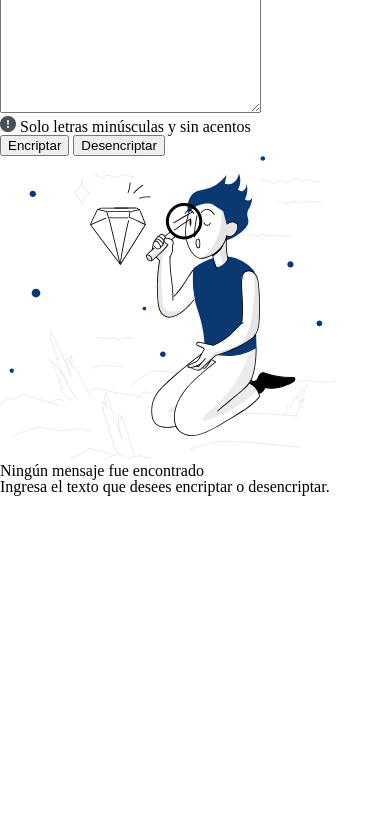
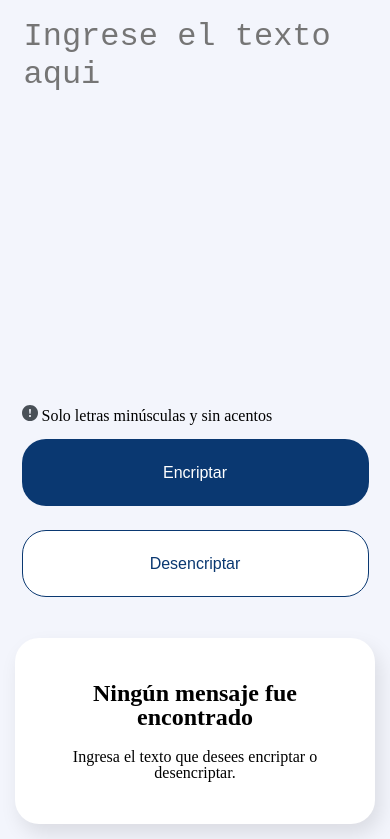
Before and after one commit to IvanCS719/1d-encriptador-de-texto, a plain HTML site: page index.html in a window 390 px wide. Shown: the part 94-933 px from the top of the page. Before the commit the page ends 844 px from the top, so only its background shows below. Drawn offline with Linux system fonts and the light colour scheme.

Commit message:
Aplicando estilos de responsive para móviles

```diff
--- a/style.css
+++ b/style.css
@@ -149,21 +149,31 @@
     display: none;
 }
 
-
-/* Resposive Tablet */
-@media screen and (min-width: 768px) {
+body {
+    background-color: #F3F5FC;
+}
 
 .header {
-        padding: 60px 32px 28px 32px;
+    padding: 30px 15px 14px 15px;
 }
 
 .main {
-        padding: 32px;
+    display: flex;
+    flex-direction: column;
+    align-items: center;
+    padding: 15px;
+}
+
+.contenedor-input {
+    display: flex;
+    flex-direction: column;
+    align-items: center;
+    gap: 15px
 }
 
 .idInputTexto {
-        height: 670px;
-        width: 688px;
+    height: 370px;
+    width: 343px;
     resize: none;
     outline: none;
     border: none;
@@ -173,6 +183,7 @@
     background-color: transparent;
 }
 
+
 .mensaje-advertencia {
     width: 100%;
     text-align: left;
@@ -181,6 +192,7 @@
 .contenedor-input-botones {
     width: 100%;
     display: flex;
+    flex-direction: column;
     gap: 24px;
 }
 
@@ -208,14 +220,14 @@
 
 .contenedor-output {
     width: 100%;
-        min-height: 133px;
+    min-height: 186px;
     background-color: #ffffff;
     box-shadow: 5px 10px 20px 0px rgba(0, 0, 0, 0.1);
     display: flex;
     justify-content: center;
     align-items: center;
     border-radius: 24px;
-        margin-top: 48px;
+    margin-top: 41px;
 }
 
 .contenedor-output-TextoNoEncontrado {
@@ -225,17 +237,20 @@
     text-align: center;
 }
 
-
 .titulo-textoNoEncontrado {
     font-size: 24px;
     font-weight: 700;
-        padding: 25px 25px 0 25px;
+    padding: 0 57px;
 }
 
 .mensaje-textoNoEncontrado {
     font-size: 16px;
     font-weight: 400;
-        padding: 25px 25px 0 25px;
+    padding: 0 57px;
+}
+
+.img-textoNoEncontrado {
+    display: none;
 }
 
 .contenedor-output-TextoResultado {
@@ -267,11 +282,33 @@
     margin: 0px 25px 25px 25px;
 }
 
-    .img-textoNoEncontrado {
+.display {
     display: none;
 }
 
-    .display {
-        display: none;
+/* Resposive Tablet */
+@media screen and (min-width: 768px) {
+
+    .header {
+        padding: 60px 32px 28px 32px;
     }
+
+    .main {
+        padding: 32px;
     }
+
+    .idInputTexto {
+        height: 670px;
+        width: 688px;
+    }
+
+    .contenedor-input-botones {
+        flex-direction: row;
+    }
+
+    .contenedor-output {
+        min-height: 133px;
+        margin-top: 48px;
+    }
+
+}
```
Lines whose indentation alone changed are shown as unchanged.
